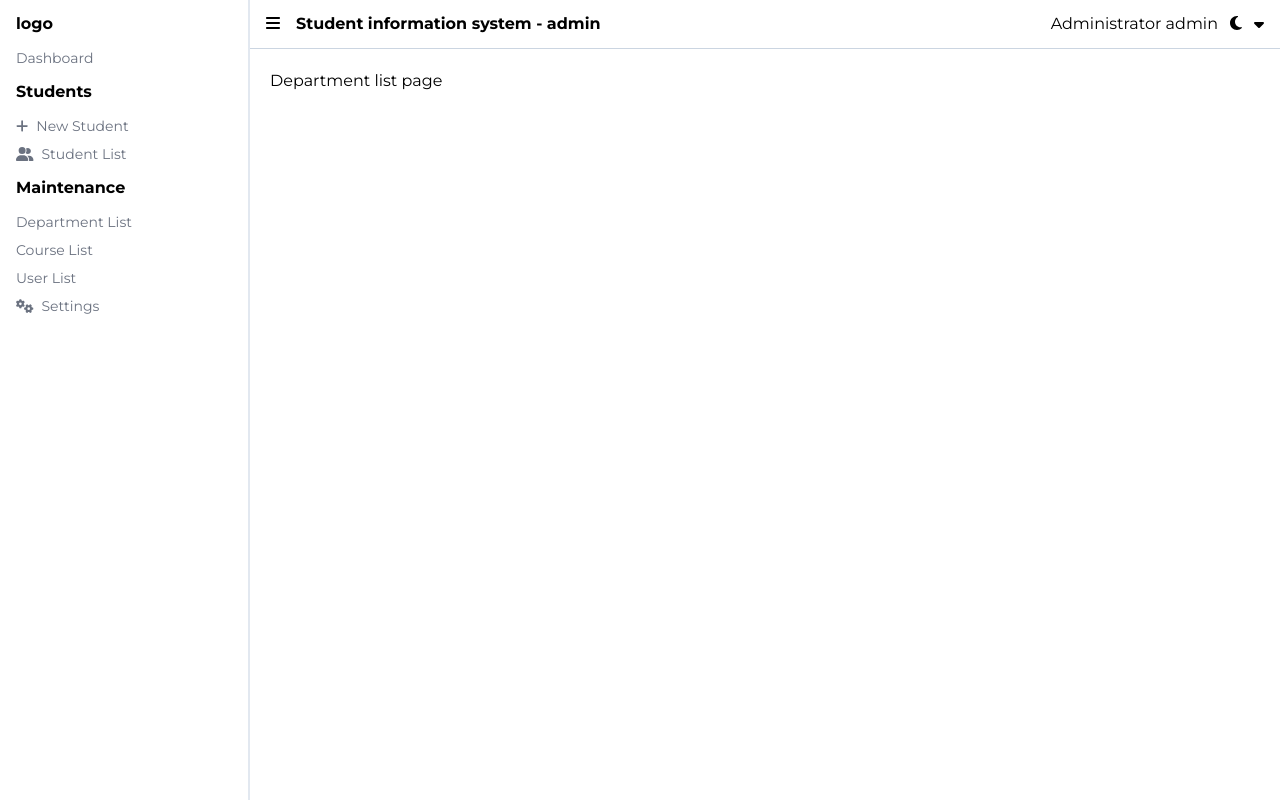
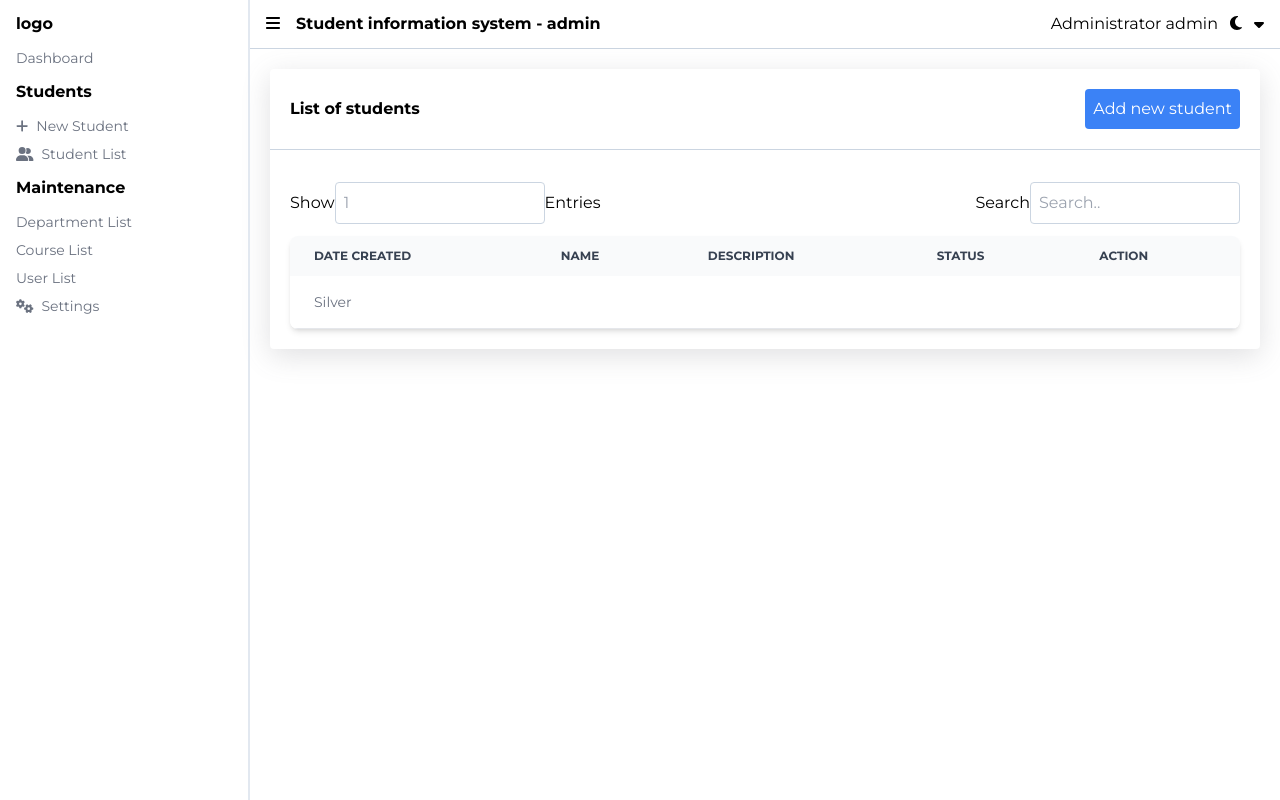
Before and after one commit to Mark-Alexis-Posadas/student-information-system, a React (Vite) app in the folder client/: page /department-list in a window 1280 px wide. Built offline with nearby package versions, Linux system fonts and the light colour scheme.

Commit message:
make tablelist types global

```diff
--- a/client/src/components/TableList/index.tsx
+++ b/client/src/components/TableList/index.tsx
@@ -4,7 +4,7 @@ import { Input } from "../Forms/Inputs";
 import { TableHead } from "../Table/TableHead";
 import { TableRow } from "../Table/TableRow";
 import { TableListProps } from "../../types/pages/student-list";
-export const TableList: React.FC<TableListProps> = ({ studentListsData }) => {
+export const TableList: React.FC<TableListProps> = ({ tableHeadingData }) => {
   return (
     <div className="rounded shadow-custom-shadow">
       <div className="flex items-center justify-between border-b border-slate-300 p-5">
@@ -41,7 +41,7 @@ export const TableList: React.FC<TableListProps> = ({ studentListsData }) => {
           <table className="w-full text-sm text-left rtl:text-right text-gray-500 dark:text-gray-400 ">
             <thead className="text-xs text-gray-700 uppercase bg-gray-50">
               <tr>
-                {studentListsData.map((item) => (
+                {tableHeadingData.map((item) => (
                   <TableHead item={item} key={item.id} />
                 ))}
               </tr>
--- a/client/src/data/department-list.ts
+++ b/client/src/data/department-list.ts
@@ -1,6 +1,7 @@
 import { v4 as uuidv4 } from "uuid";
+import { DepartmentListTypes } from "../types/pages/department-list";
 
-export const departmentListsData = [
+export const departmentListsData: DepartmentListTypes[] = [
   {
     id: uuidv4(),
     text: "date created",
--- a/client/src/pages/DepartmentList/index.tsx
+++ b/client/src/pages/DepartmentList/index.tsx
@@ -1,5 +1,11 @@
 import React from "react";
+import { TableList } from "../../components/TableList";
+import { departmentListsData } from "../../data/department-list";
 
 export const DepartmentList: React.FC = () => {
-  return <div>Department list page</div>;
+  return (
+    <div>
+      <TableList tableHeadingData={departmentListsData} />
+    </div>
+  );
 };
--- a/client/src/pages/StudentList/index.tsx
+++ b/client/src/pages/StudentList/index.tsx
@@ -4,7 +4,7 @@ import { studentListsData } from "../../data/student-list";
 export const StudentList: React.FC = () => {
   return (
     <div>
-      <TableList studentListsData={studentListsData} />
+      <TableList tableHeadingData={studentListsData} />
     </div>
   );
 };
--- /dev/null
+++ b/client/src/types/Table.ts
@@ -0,0 +1,4 @@
+import { StudentListTypes } from "./pages/student-list";
+export interface TableListProps {
+  tableHeadingData: StudentListTypes[];
+}
--- /dev/null
+++ b/client/src/types/pages/department-list.ts
@@ -0,0 +1,5 @@
+// import { StudentListTypes } from "./student-list";
+export interface DepartmentListTypes {
+  id: string;
+  text: string;
+}
--- a/client/src/types/pages/student-list.ts
+++ b/client/src/types/pages/student-list.ts
@@ -2,7 +2,3 @@ export interface StudentListTypes {
   id: string;
   text: string;
 }
-
-export interface TableListProps {
-  studentListsData: StudentListTypes[];
-}
```
